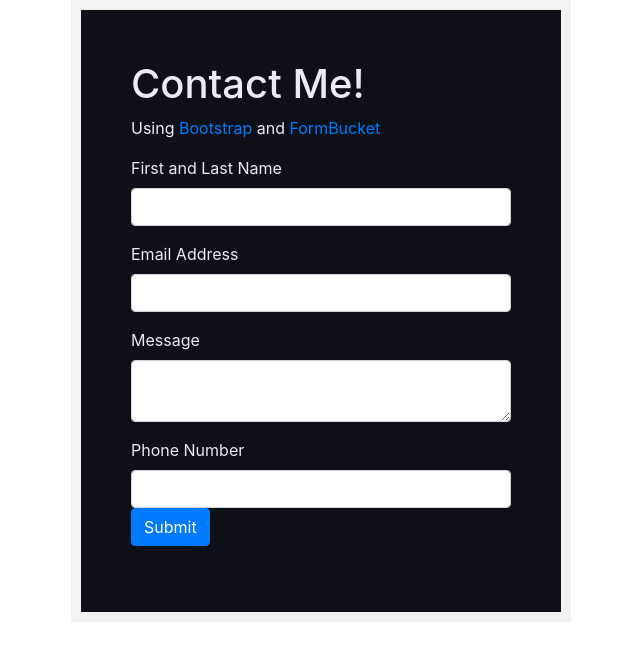
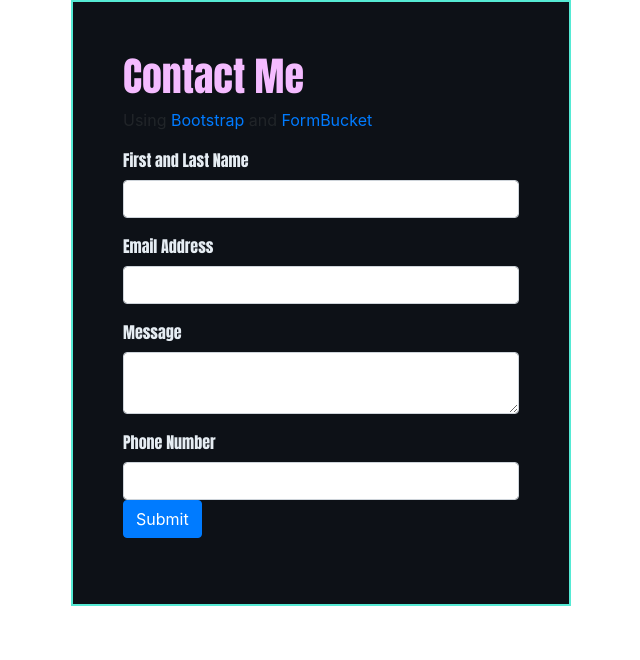
Before and after one commit to Addison00-00/UX-220-Practice-Test-2-FAILED, a plain HTML site: page q1.html in a window 1280 px wide. Shown: the whole page, without its empty margins (319-959 px from the left). Drawn offline with nearby package versions, Linux system fonts and the light colour scheme.

Commit message:
VSC, Save My Changes! Q1 Should Not Look Like How It Originally Was!! >:(

```diff
--- a/q1.html
+++ b/q1.html
@@ -14,11 +14,24 @@
             margin: auto;
             padding: 50px;
             background: #0D1117;
-            border: 10px solid #f2f2f2;
+            border: 2.5px solid #55ead4;
         }
 
-        .form-box {
+        .form-box h1 {
+            color: #F4BBFF !important;
+            font-family: Impact, Haettenschweiler, 'Arial Narrow Bold', sans-serif !important;
+            font-weight: 600px !important;
+        }
+
+        .form-box label {
             color: #E6EDF3 !important;
+            font-family: Impact, Haettenschweiler, 'Arial Narrow Bold', sans-serif !important;
+            font-weight: 600px !important;
+        }
+
+        .form-box button {
+            background: #55ead4 !important;
+            color: #0D1117 !important;
         }
     </style>
 </head>
@@ -28,7 +41,7 @@
         <section id="contact">
             <div id="contact_markdown"></div>
             <div class="form-box">
-                <h1>Contact Me!</h1>
+                <h1>Contact Me</h1>
                 <p>Using <a href="https://getbootstrap.com">Bootstrap</a> and <a
                         href="https://www.formbucket.com">FormBucket</a></p>
                 <form action="https://api.formbucket.com/f/c2K3QTQ" method="post">
```
